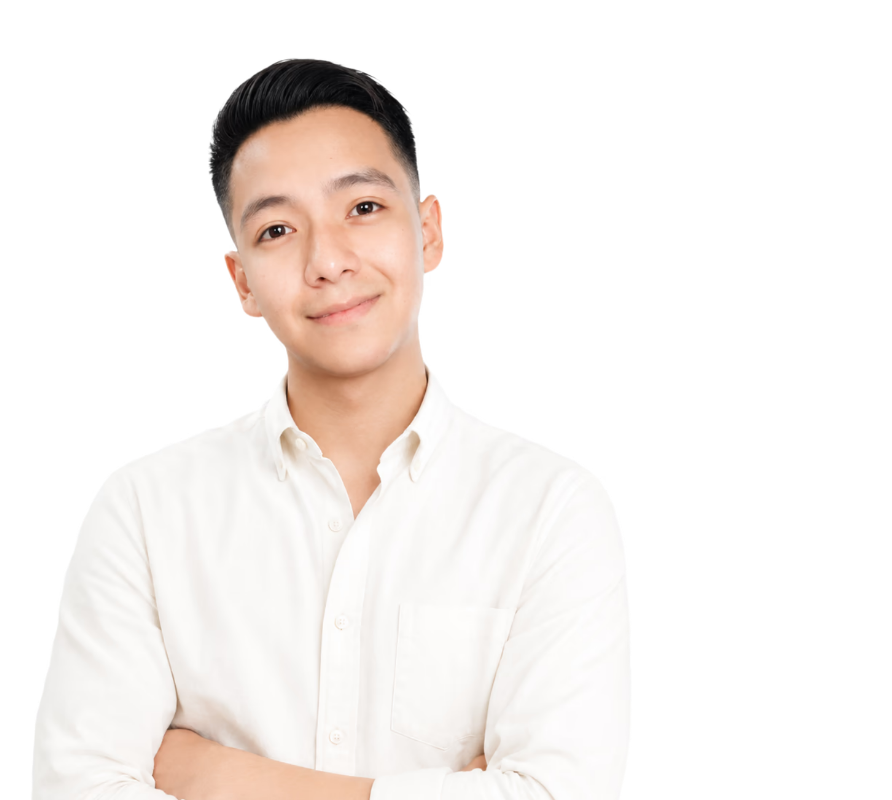
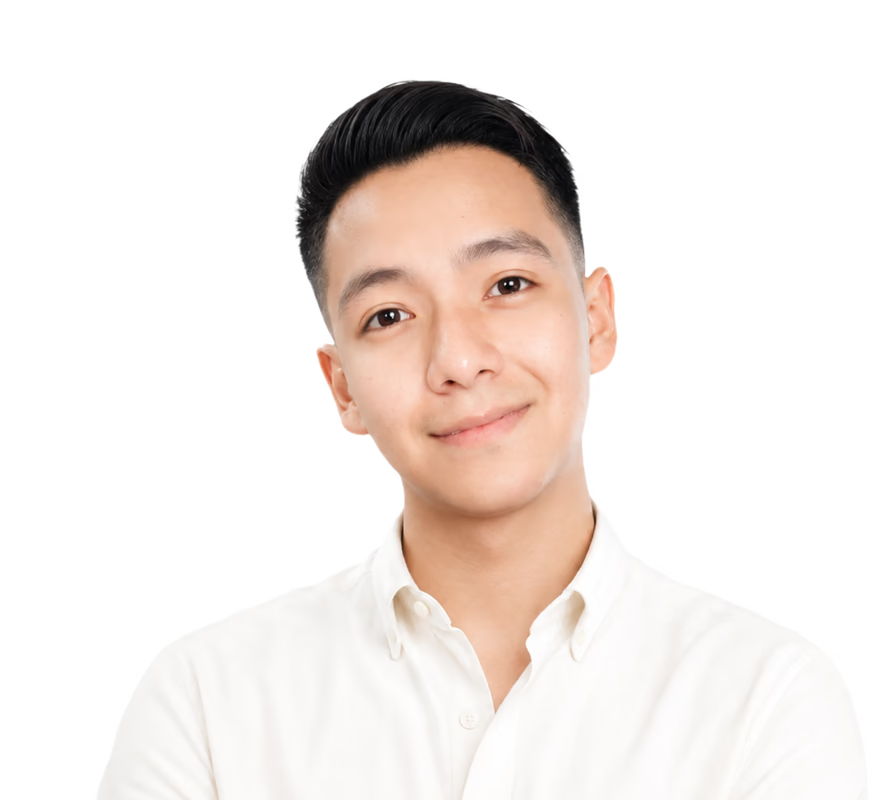
Before and after one commit to OtonielG/otoniel-portfolio, a Next.js app: page / in a window 1280 px wide. Shown: the top 800 px of the page, without its empty margins (24-916 px from the left). Built offline with nearby package versions, Linux system fonts and the light colour scheme.

Commit message:
fix: update Hero component image dimensions and add logo asset

```diff
--- a/src/components/sections/hero.tsx
+++ b/src/components/sections/hero.tsx
@@ -6,8 +6,8 @@ export default function Hero() {
       <Image
         src="/images/hero/hero-picture.avif"
         alt="Otoniel Gómez, desarrollador frontend"
-        width={700}
-        height={900}
+        width={960}
+        height={1200}
         priority
       />
     </div>
```
Also changed, not shown: public/images/icons/logo.avif (added).
